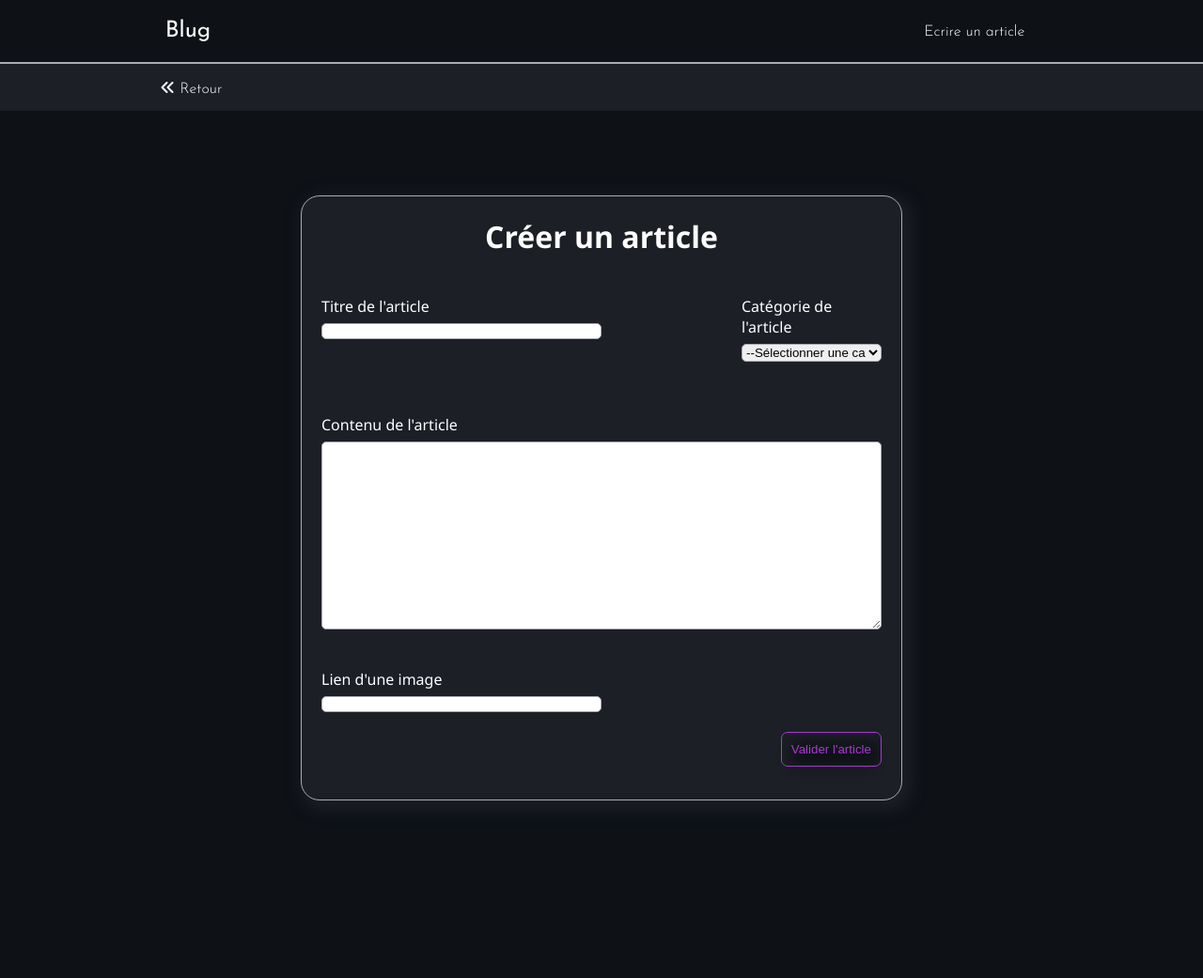
After one commit to FlorianRGA/blog, a PHP site: page /views/write_article.php in a window 1280 px wide. The commit adds this page. Shown: the whole page at 94% size. Run offline with PHP 8.4, Linux system fonts and the light colour scheme; data comes from the database, SQL or seed files in the repository; both versions use the stored data as it was after the commit.

Commit message:
show article and create article

```diff
--- a/assets/css/styles.css
+++ b/assets/css/styles.css
@@ -8,13 +8,15 @@ html {
     font-family:'Segoe UI', Tahoma, Geneva, Verdana, sans-serif;
 }
 a {
-    color: black;
+    color: var(--white);
     text-decoration: none;
+    transition: all 1s;
 }
+
 li {
     list-style: none;
 }
-/* ===FONTS=== */
+/* === FONTS IMPORT === */
 @font-face {
     font-family: "Josefin regular";
     src: url("../fonts/JosefinSans-Regular.ttf")
@@ -36,14 +38,15 @@ li {
 .regular {
     font-family: 'Josefin light', sans-serif;
 }
-/* ===ROOT=== */
+/* === ROOT === */
 :root {
-    --primary: #242038;
-    --secondary: #F7ECE1;
-    --third: #A15E49;
+    --primary: #0e1217;
+    --secondary: #1c1f26;
+    --third: #aa38d2;
+    --fourth: #a9abb3;
     --white: #ffffff;
 }
-/* ===DARK MODE=== */
+/* === DARK MODE === */
 .dark-mode-primary {
     background-color: var(--primary);
 }
@@ -54,23 +57,62 @@ li {
     background-color: var(--third);
 }
 .dark-mode-white {
+    background-color: var(--white);
+}
+/* === LIGHT MODE === */
+.light-mode-primary {
+    background-color: var(--primary);
+}
+.light-mode-secondary {
+
+    background-color: var(--secondary);
+}
+.light-mode-third {
+
+    background-color: var(--third);
+}
+.light-mode-white {
     color: var(--white);
 }
-/* ===BRIGHT MODE=== */
-.bright-mode-primary {
-    background-color: var(--secondary);
+/* === FONTS SIZE === */
+.fs-large{
+    font-size: x-large;
 }
-.bright-mode-secondary {
-    background-color: var(--third);
+.fs-medium {
+    font-size: medium;
 }
-.bright-mode-third {
-    background-color: var(--primary);
+/* === TEXT === */
+.text-center {
+    text-align: center;
 }
-.bright-mode-white {
+.text-end {
+    text-align: end;
+}
+.text-primary {
+    color: black;
+}
+.text-secondary {
+    color: var(--secondary);
+}
+.text-third {
+    color: var(--third);
+}
+.text-white {
     color: var(--white);
 }
-/* ===GENERAL CLASS=== */
-
+.text-fourth {
+    color: #a9abb3;
+}
+/* === DISPLAY / FLEX === */
+.flex-wrap {
+    flex-wrap: wrap;
+}
+.column {
+    flex-direction: column;
+}
+.flex-end {
+    justify-content: flex-end;
+}
 .d-flex {
     display: flex;
 }
@@ -86,11 +128,160 @@ li {
 .items-center {
     align-items: center;
 }
+
 .container {
     max-width: 75%;
     margin-left: auto;
     margin-right: auto;
 }
-/* ===HEADER=== */
-/* ===MAIN=== */
-/* ===FOOTER=== */
+/* === PADDING / MARGIN / WIDTH / HEIGHT === */
+.p-small {
+    padding: 7px;
+}
+.p-medium {
+    padding: 14px;
+}
+.p-large {
+    padding: 21px;
+}
+.pb-large {
+    padding-bottom: 21px;
+}
+.mb-small {
+    margin-bottom: 7px;
+}
+.mb-medium {
+    margin-bottom: 14px;
+}
+.mb-large {
+    margin-bottom: 21px;
+}
+.mt-large {
+    margin-top: 21px;
+}
+.w-25 {
+    width: 25%;
+}
+.w-50{
+    width: 50%;
+}
+.w-75{
+    width: 75%;
+}
+.w-100{
+    width: 100%;
+}
+.w-33 {
+    width: 46%;
+}
+.h-25 {
+    height: 200px;
+}
+/* === CARD === */
+.card {
+    display: inline-block;
+    cursor: pointer;
+    box-shadow: 0px 0px 20px -5px var(--fourth);
+    padding: 10px;
+    border-radius: 20px;
+    border: solid 1px var(--fourth);
+    width: 45%;
+    margin-top: 7%;
+    height: 70vh;
+}
+
+.card-position:nth-child(odd) {
+    margin-right: 9%;
+}
+.card-text {
+    border-radius: 10px;
+    padding: 10px;
+    width: fit-content;
+}
+.card-title {
+    margin-bottom: 16px;
+    margin-top: 8px;
+    border-radius: 0px 0px 10px 0px;
+}
+.card-desc {
+
+}
+article {
+    display: inline;
+}
+.card-image {
+    width: 100%;
+    height: 350px;
+    background-position: top;
+    background-size:auto;
+    background-repeat: no-repeat;
+    border-radius: 15px 15px 0px 0px;
+    transition: all 1s;
+}
+
+/* === FORMS === */
+.form-card {
+    width: 50vw;
+    box-shadow: 5px 5px 15px 5px var(--secondary);
+    margin-left: auto;
+    margin-right: auto;
+    margin-top: 7%;
+    margin-bottom: 7%;
+    border-radius: 20px;
+    border: solid 1px var(--fourth);
+}
+.button {
+    background-color: var(--primary);
+    border: solid 1px var(--third);
+    border-radius: 7px;
+    padding: 10px;
+    width: fit-content;
+    cursor: pointer;
+    color: #aa38d2;
+    box-shadow: 0px 10px 13px -10px var(--primary),inset 5px 5px 15px 5px var(--secondary);
+    transition: all 1s;
+}
+
+
+/* === HOVER === */
+.button:hover {
+    transition: all 1s;
+    box-shadow: 0px 10px 13px -10px var(--third),inset 5px 5px 15px 5px var(--secondary);
+    font-size: 1rem;
+}
+.card:hover .card-image {
+    background-size:cover;
+    transition: all 1s;
+}
+.link-primary:hover {
+    color: var(--white);
+    text-shadow: 0 0 15px rgba(255,255,255,.5), 0 0 10px rgba(255,255,255,.5);
+    font-size: large;
+    transition: all 1s;
+}
+.link-secondary:hover {
+    color: var(--white);
+    font-size: large;
+    transition: all 1s;
+}
+.link-fourth:hover {
+    text-shadow: 2px 2px 2px var(--third);
+    color: var(--white);
+}
+/* === SOCIAL === */
+.social {
+    border-radius: 10px;
+}
+/* === HTML ELEMENTS === */
+input, textarea , select{
+    border-radius: 5px;
+    border: solid 1px var(--fourth);
+}
+
+
+main {
+    padding-bottom: 100px;
+}
+header {
+    border-bottom: solid 2px var(--fourth);
+}
--- a/src/controller/create_article.php
+++ b/src/controller/create_article.php
@@ -0,0 +1,71 @@
+<?php
+require_once dirname(__DIR__, 1) . "/models/articles.php";
+$errors = [
+    "title" => "",
+    "categorie" => "",
+    "img_url" => "",
+    "content" => ""
+];
+$success = "Votre article a été publié";
+
+
+if ($_SERVER['REQUEST_METHOD'] === 'POST') {
+
+    // TITLE
+    if (!mb_strlen($_POST['title']) == 0) {
+        if (mb_strlen($_POST['title']) >= 4) {
+            if (mb_strlen($_POST['title']) <= 80) {
+                $_POST['title'] = filter_var($_POST['title'], FILTER_SANITIZE_FULL_SPECIAL_CHARS);
+            } else {
+                $errors["title"] = "Votre titre ne doit pas exceder 80 caracteres";
+            }
+        } else {
+            $errors['title'] = "Votre titre doit comporter au moins 4 caracteres";
+        }
+    } else {
+        $errors['title'] = "Veuillez renter un titre d'article";
+    }
+
+    // CATEGORIE
+    if (isset($_POST['categorie'])) {
+        if (filter_var($_POST['categorie'], FILTER_VALIDATE_INT)) {
+            $_POST['categorie'] = filter_var($_POST['categorie'], FILTER_SANITIZE_NUMBER_INT);
+        } else {
+            var_dump($errors);
+            $errors['categorie'] = "Veuillez selectionnez une categorie";
+        }
+    } else {
+        // var_dump($errors);
+        $errors['categorie'] = "Veuillez selectionnez une categorie";
+    }
+
+    // CONTENT
+    if (!mb_strlen($_POST['content']) == 0) {
+        if (mb_strlen($_POST['content']) >= 4) {
+            $_POST['content'] = filter_var($_POST['content'], FILTER_SANITIZE_FULL_SPECIAL_CHARS);
+        } else {
+            // var_dump($errors);
+            $errors['content'] = "Votre Contenu doit comporter au moins 4 caracteres";
+        }
+    } else {
+        // var_dump($errors);
+        $errors['content'] = "Veuillez renter du contenu pour l'article";
+    }
+
+    // IMG_URL
+    if (!mb_strlen($_POST['img_url']) == 0) {
+        if (mb_strlen($_POST['img_url']) >= 4) {
+            $_POST['img_url'] = filter_var($_POST['img_url'], FILTER_SANITIZE_FULL_SPECIAL_CHARS);
+        } else {
+            // var_dump($errors);
+            $errors['img_url'] = "Votre lien doit comporter au moins 4 caracteres";
+        }
+    } else {
+        // var_dump($errors);
+        $errors['img_url'] = "Veuillez renter un lien pour illustrer l'article";
+    }
+
+    if ($errors['title'] === "" && $errors['categorie'] === "" && $errors['img_url'] === "" && $errors['content'] === "") {
+        createArticle($_POST['title'], $_POST['content'], $_POST['img_url'], $_POST['categorie']);
+    }
+}
--- a/views/_doctype.php
+++ b/views/_doctype.php
@@ -10,3 +10,4 @@
     <link rel="preconnect" href="https://fonts.gstatic.com" crossorigin>
     <link href="https://fonts.googleapis.com/css2?family=Josefin+Sans&display=swap" rel="stylesheet">
     <link href="https://fonts.googleapis.com/css2?family=Josefin+Sans:ital,wght@0,400;1,300&display=swap" rel="stylesheet">
+    <link rel="stylesheet" href="https://cdnjs.cloudflare.com/ajax/libs/font-awesome/6.2.0/css/all.min.css" integrity="sha512-xh6O/CkQoPOWDdYTDqeRdPCVd1SpvCA9XXcUnZS2FmJNp1coAFzvtCN9BmamE+4aHK8yyUHUSCcJHgXloTyT2A==" crossorigin="anonymous" referrerpolicy="no-referrer" />
--- a/views/_header.php
+++ b/views/_header.php
@@ -1,13 +1,13 @@
 </head>
-<header class="dark-mode-primary">
+<header class="dark-mode-primary p-large">
     <div class="container">
         <nav>
             <ul class="d-flex justify-between">
                 <div>
-                    <li><a class="dark-mode-white" href="/">Blug</a></li>
+                    <li><a class="bold fs-large" href="/">Blug</a></li>
                 </div>
                 <div>
-                    <li><a class="dark-mode-white" href="#">Ecrire un article</a></li>
+                    <li><a class="p-medium regular link-primary" href="../views/write_article.php">Ecrire un article</a></li>
                 </div>
             </ul>
         </nav>
--- /dev/null
+++ b/views/write_article.php
@@ -0,0 +1,45 @@
+<?php
+require_once dirname(__DIR__, 1) . "/src/controller/create_article.php";
+require_once dirname(__DIR__, 1) . "/views/_doctype.php";
+?>
+<title>The Super Blug - Créer un article</title>
+<?php
+require_once dirname(__DIR__, 1) . "/views/_header.php";
+?>
+<div class="p-medium dark-mode-secondary">
+    <ul class="container d-flex justify-between">
+        <li><a class="link-secondary regular" href="/"><i class="fa-solid fa-angles-left"></i> Retour</a></li>
+    </ul>
+</div>
+<main class="dark-mode-primary d-flex justify-center items-center">
+    <div class="form-card dark-mode-secondary">
+        <h1 class="text-white text-center text-primary mt-large">Créer un article</h1>
+        <form class="d-flex column p-large" action="./write_article.php" method="post">
+            <div class="d-flex justify-between w-100 mt-large">
+                <div class="d-flex column w-50 mb-large ">
+                    <label class="mb-small text-white" for="title">Titre de l'article</label>
+                    <input type="text" name="title" id="title">
+                </div>
+                <div class="d-flex column w-25 mb-large ">
+                    <label class="mb-small text-white" for="categorie">Catégorie de l'article</label>
+                    <select class="mb-medium " name="categorie" id="categorie">
+                        <option value="null" disabled selected>--Sélectionner une catégorie--</option>
+                        <?php $categories = getCategories();
+                        foreach ($categories as $categorie) { ?>
+                            <option value="<?= $categorie['id_categorie'] ?>"><?= $categorie['name'] ?></option>
+                        <?php }
+                        ?>
+                    </select>
+                </div>
+            </div>
+            <label class="mb-small mt-large text-white" for="content">Contenu de l'article</label>
+            <textarea class="mb-large w-100 h-25" name="content" id="content"></textarea>
+            <label class="mb-small mt-large text-white w" for="img_url">Lien d'une image</label>
+            <input class="mb-large w-50" type="text" name="img_url" id="img_url">
+
+            <div class="d-flex flex-end mb-medium">
+                <button class="button" type="submit">Valider l'article</button>
+            </div>
+        </form>
+    </div>
+</main>
```
Also changed, not shown: 127_0_0_1.sql (added, +81 -0 lines), index.php (+30 -2 lines), src/models/articles.php (+46 -46 lines), views/_categories.php (added, +11 -0 lines), views/_footer.php (+11 -1 lines).
